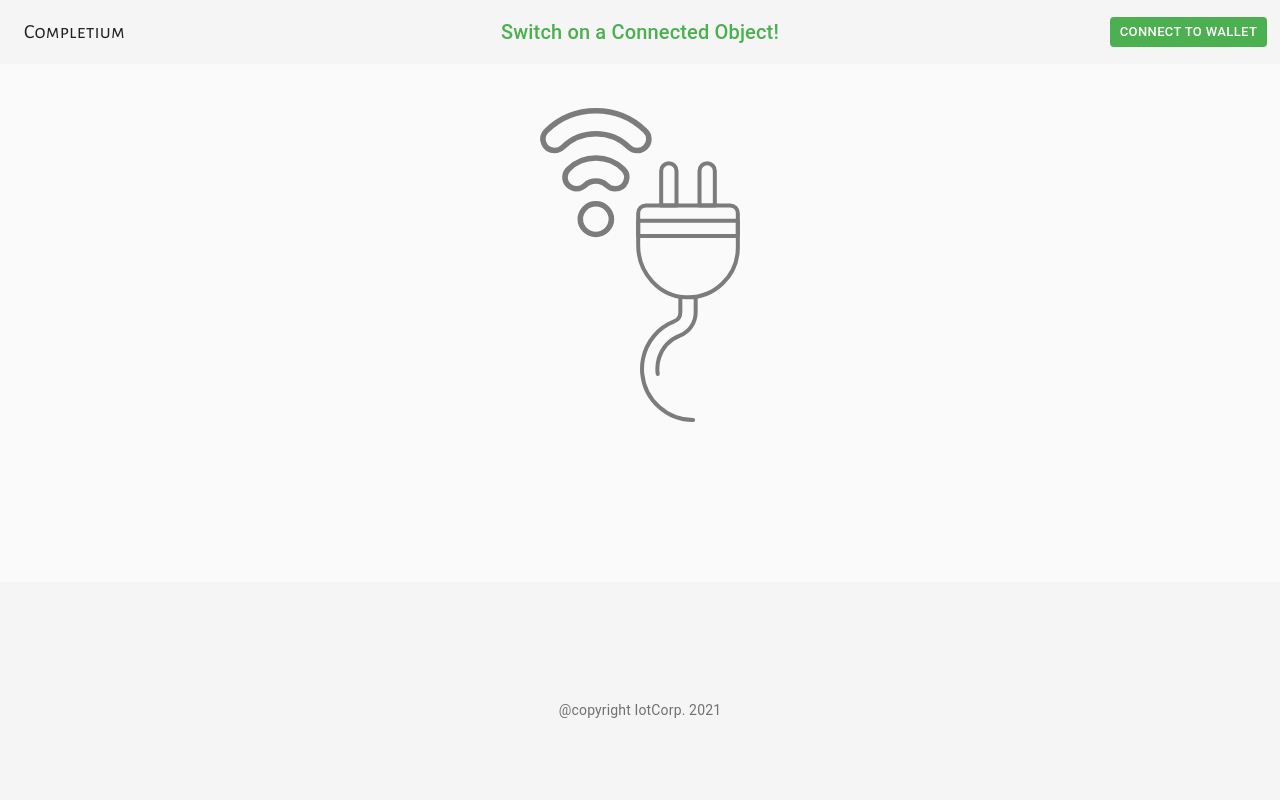
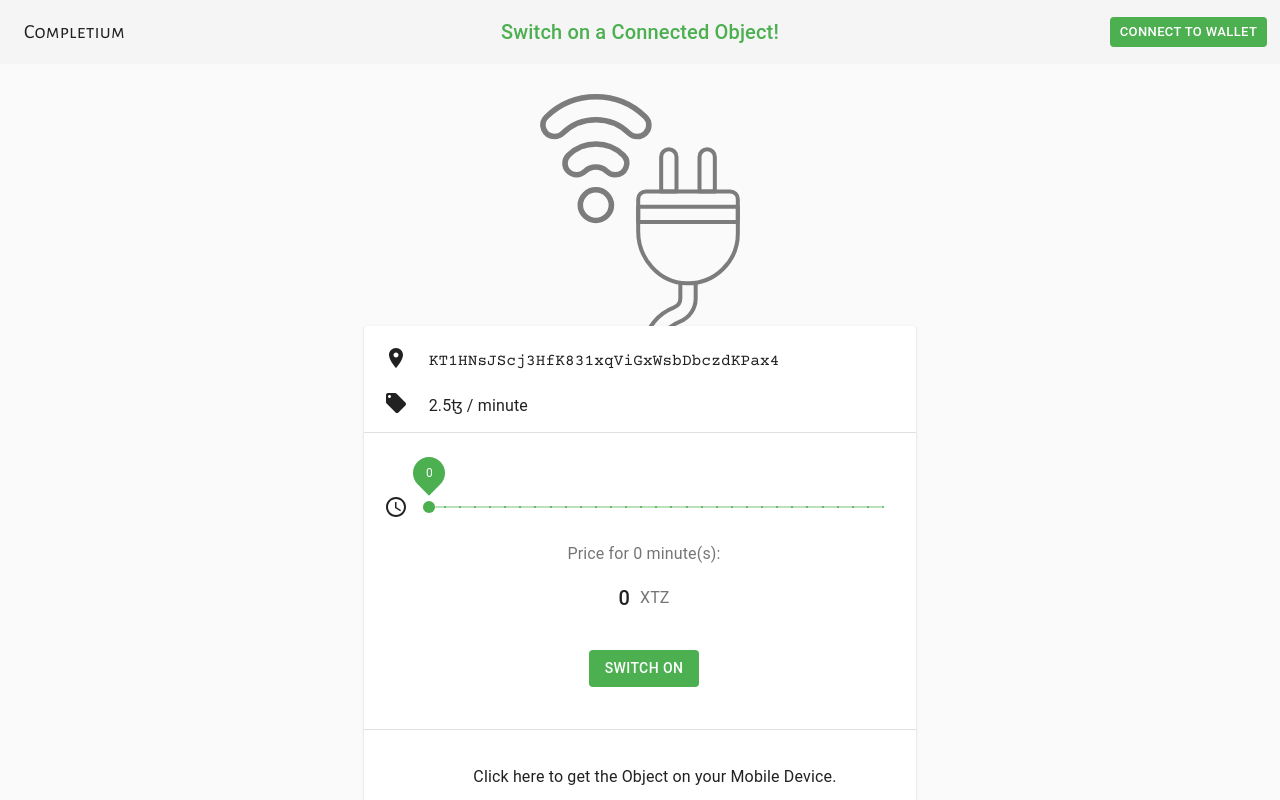
Before and after one commit to completium/completium-dapp-iot, a React (Create React App) app: page / in a window 1280 px wide. Shown: the top 800 px of the page. Built offline with nearby package versions, Linux system fonts and the light colour scheme.

Commit message:
adds switch on panel

```diff
--- a/src/components/Switch.js
+++ b/src/components/Switch.js
@@ -1,22 +1,128 @@
+import React from 'react';
+import Footer from './Footer';
 import Container from '@material-ui/core/Container';
-import Footer from './Footer';
 import { appName } from '../settings.js';
 import Grid from '@material-ui/core/Grid';
+import Paper from '@material-ui/core/Paper';
+import { Button, CardActionArea, Divider, Typography } from '@material-ui/core';
+import RoomIcon from '@material-ui/icons/Room';
+import FlashOnIcon from '@material-ui/icons/FlashOn';
+import LocalOfferIcon from '@material-ui/icons/LocalOffer';
+import { contractAddress } from '../settings';
+import QueryBuilderIcon from '@material-ui/icons/QueryBuilder';
+import Slider from '@material-ui/core/Slider'
+
+const getDurationLabel = (x,i) => {
+  var min = Math.floor(x);
+  var sec = (2*x) % 2;
+  var lbl = min.toString() + ((sec === 0)? '': '½');
+  return lbl;
+}
+
+const SwitchOn = (props) => {
+  console.log(props.duration);
+  return (
+    <Grid container
+      direction="row"
+      justify="center"
+      alignItems="center"
+      spacing={2}
+      style={{ padding: 12, paddingLeft: 20, marginTop: 40 }}>
+      <Grid item xs={1}>
+        <QueryBuilderIcon />
+      </Grid>
+      <Grid item xs={11} style={{ paddingRight: 30 }}>
+        <Slider
+          defaultValue={0}
+          aria-labelledby="discrete-slider-small-steps"
+          step={0.5}
+          marks
+          min={0}
+          max={15}
+          valueLabelDisplay='on'
+          color="secondary"
+          onChangeCommitted={props.handleDuration}
+        />
+      </Grid>
+      <Grid item xs={12} style={{ textAlign: 'center', marginTop: 0 }}>
+        <Typography color="textSecondary">Price for {getDurationLabel(props.duration)} minute(s):</Typography>
+      </Grid>
+      <Grid item xs={12} style={{ textAlign: 'center' }}>
+        <Grid container direction="row" justify="center" alignItems="center">
+          <Grid item>
+            <Typography variant='h6'>{props.price}</Typography>
+          </Grid>
+          <Grid item>
+            <Typography color="textSecondary" style={{ marginLeft: 10}}>XTZ</Typography>
+          </Grid>
+        </Grid>
+      </Grid>
+      <Grid item style={{ marginBottom: 30, marginTop: 20 }}>
+        <Button variant="contained" color="secondary" disableElevation>switch on</Button>
+      </Grid>
+    </Grid>)
+}
 
 const Switch = props => {
+  const [duration, setDuration] = React.useState('0');
+  const PricePerMinute = 2.5;
+  const handleDuration = (event) => {
+    setDuration(event.target.innerText);
+  }
   return (<div>
       <Container maxWidth="md" style={{
         backgroundImage : "url(" + process.env.PUBLIC_URL + '/wifiplug.svg)',
         backgroundRepeat  : 'no-repeat',
         backgroundPosition: 'right 50% top 10%',
-        height: 410}}>
+        height: 270}}>
       </Container>
-      <Container maxWidth="md">
-        <Grid container direction="row" spacing={2} style={{ marginBottom: 100 }}>
-          <Grid item xs={12}>
-
+      <Container maxWidth="sm" style={{ marginBottom: 150 }}>
+        <Paper>
+          <Grid container
+            direction="row"
+            justify="center"
+            alignItems="center"
+            spacing={2}
+            style={{ padding: 12, paddingLeft: 20 }}>
+            <Grid item xs={1}>
+              <RoomIcon />
+            </Grid>
+            <Grid item xs={11}>
+              <Typography
+              style={{
+                    fontFamily: 'Courier Prime, monospace',
+              }}>
+              {contractAddress}</Typography>
+            </Grid>
+            <Grid item xs={1}>
+              <LocalOfferIcon />
+            </Grid>
+            <Grid item xs={11}>
+              <Typography>{PricePerMinute}ꜩ / minute</Typography>
+            </Grid>
           </Grid>
-        </Grid>
+          {/* _______________________________________________________ */}
+          <Divider></Divider>
+          {/* _______________________________________________________ */}
+          <SwitchOn handleDuration={handleDuration} duration={duration} price={duration * PricePerMinute}/>
+          {/* _______________________________________________________ */}
+          <Divider></Divider>
+          {/* _______________________________________________________ */}
+          <CardActionArea>
+            <Grid container direction="row" justify="center" alignItems="center" spacing={2} style={{ padding: 22 }}>
+              <Grid item xs={2}>
+                <Container style={{
+                  height: 50,
+                  backgroundImage : "url(" + process.env.PUBLIC_URL + '/qrwhite.svg)',
+                  backgroundRepeat  : 'no-repeat',
+                }} />
+              </Grid>
+              <Grid item xs={10}>
+                <Typography>Click here to get the Object on your Mobile Device.</Typography>
+              </Grid>
+            </Grid>
+          </CardActionArea>
+        </Paper>
       </Container>
     <Footer appName={appName}></Footer>
   </div>)
```
Also changed, not shown: public/qrblack.svg (added), public/qrwhite.svg (added).
